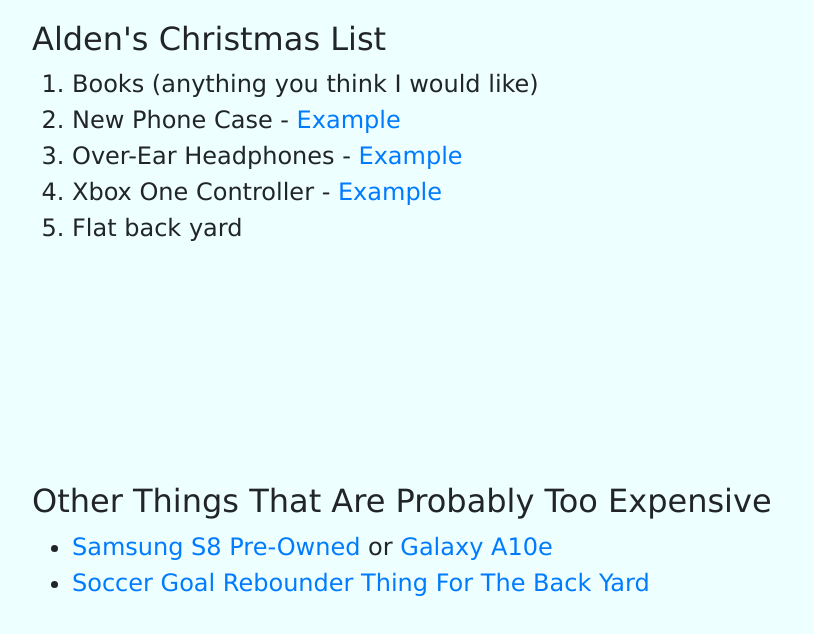
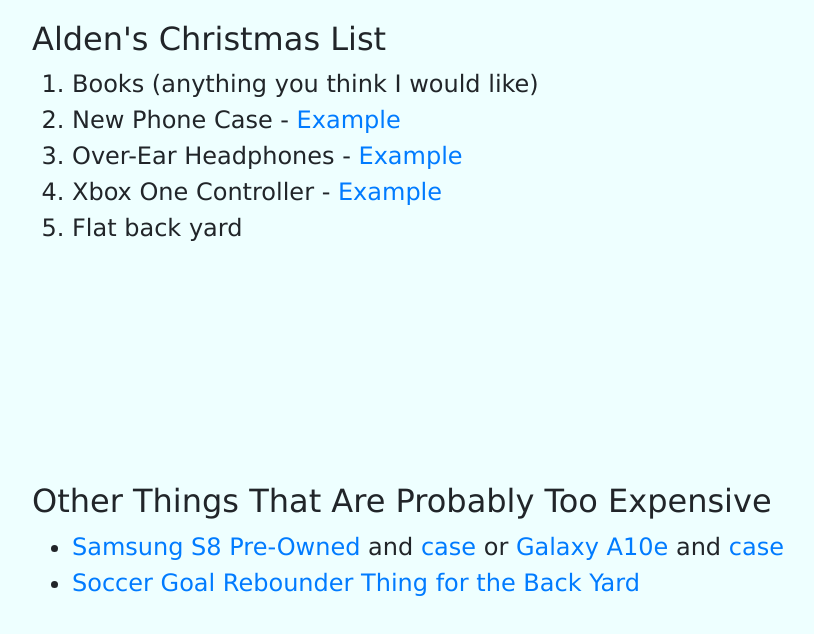
Before and after one commit to AldenCutler/Christmas-List, a plain HTML site: page index.html in a window 1280 px wide. Shown: the whole page, without its empty margins (53-867 px from the left). Drawn offline with nearby package versions, Linux system fonts and the light colour scheme.

Commit message:
Update index.html

```diff
--- a/index.html
+++ b/index.html
@@ -43,8 +43,15 @@ h2 {
     <div class="container" id="myDiv">
         <h2>Other Things That Are Probably Too Expensive</h2>
         <ul>
-            <li><a href="https://www.sprint.com/en/shop/cell-phones/samsung-galaxy-s8-preowned.html?ensembleId=RCCG950UBLK&">Samsung S8 Pre-Owned</a> or <a href="https://www.sprint.com/en/shop/cell-phones/samsung-galaxy-a10-e.html?ensembleId=SPHA102UBLK&contractName=0-yr-lb-18months&deviceQuantity=1&tep=true&protectionPlan=1100264&plan=pln11280006prd&service=PDSBYUP2">Galaxy A10e</a></li>
-            <li><a href="https://opengoaaalusa.com/products/open-goaaal-soccer-goal-rebounder-standard-size?pr_prod_strat=copurchase&pr_rec_pid=506339754035&pr_ref_pid=506618150963&pr_seq=uniform">Soccer Goal Rebounder Thing For The Back Yard</a>
+            <li>
+            	<a href="https://www.sprint.com/en/shop/cell-phones/samsung-galaxy-s8-preowned.html?ensembleId=RCCG950UBLK&">Samsung S8 Pre-Owned</a> and
+            	<a href="https://www.amazon.com/dp/B06WGPWYL8">case</a> or
+            	<a href="https://www.sprint.com/en/shop/cell-phones/samsung-galaxy-a10-e.html?ensembleId=SPHA102UBLK&contractName=0-yr-lb-18months&deviceQuantity=1&tep=true&protectionPlan=1100264&plan=pln11280006prd&service=PDSBYUP2">Galaxy A10e</a> and
+            	<a href="https://www.amazon.com/Galaxy-A10E-Case-Asmart-Blue/dp/B07T651LRS/ref=sr_1_10?crid=2BWNGUK460Q1Z&keywords=galaxy%2Ba10e%2Bcase&qid=1576552770&sprefix=galaxy%2BA1%2Caps%2C232&sr=8-10&th=1">case</a>
+            </li>
+            <li>
+            	<a href="https://opengoaaalusa.com/products/open-goaaal-soccer-goal-rebounder-standard-size?pr_prod_strat=copurchase&pr_rec_pid=506339754035&pr_ref_pid=506618150963&pr_seq=uniform">Soccer Goal Rebounder Thing for the Back Yard</a>
+            </li>
         </ul>
     </div> <!-- End of container 2 -->
 </body>
```
